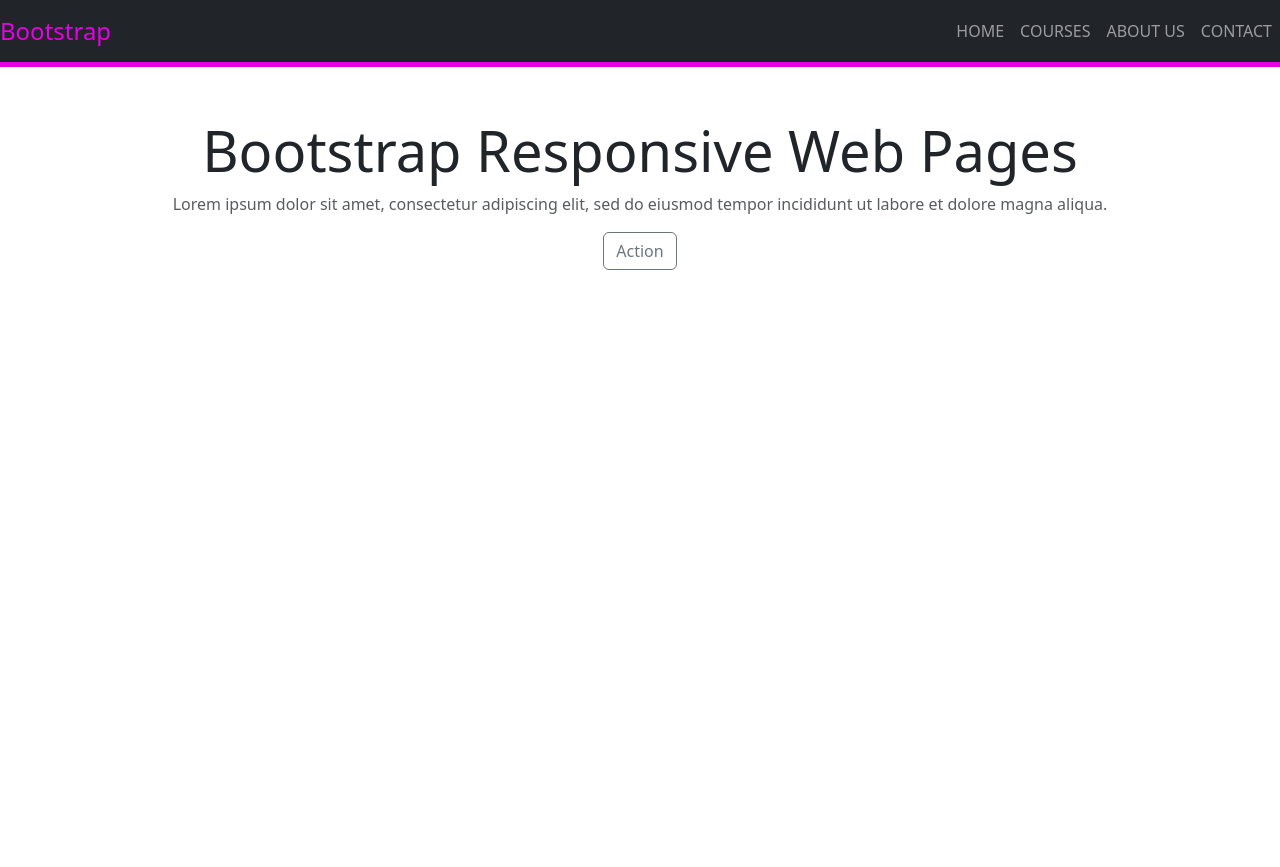
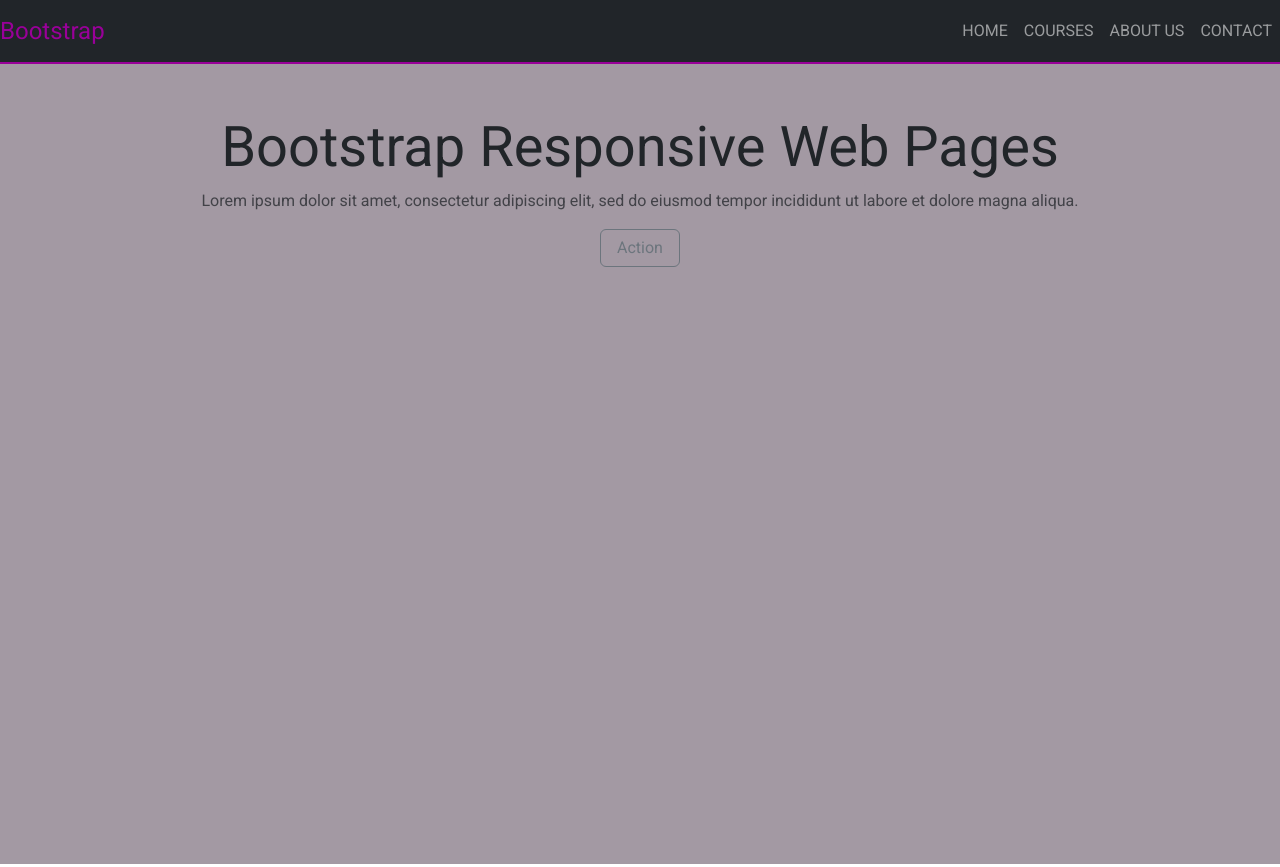
Before and after one commit to miguelfcaiado/frontend-development-course, a plain HTML site: page bootstrap-project/index.html in a window 1280 px wide. Drawn offline with nearby package versions, Linux system fonts and the light colour scheme.

Commit message:
Our css file 2

```diff
--- a/bootstrap-project/css/style.css
+++ b/bootstrap-project/css/style.css
@@ -1,9 +1,13 @@
+body{
+    font-family: "Roboto", sans-serif;
+}
+
 .navbar{
-    border-bottom: #e600e6 solid 5px;
+    border-bottom: #990099 solid 2px;
 }
 
 .navbar-brand{
-    color: #e600e6 !important;
+    color: #990099 !important;
     font-size: 24px;
 }
 
@@ -12,7 +16,7 @@
 }
 
 .nav-link:hover{
-    color: #e600e6 !important;
+    color: #990099 !important;
 }
 
 #header{
@@ -24,3 +28,16 @@
 h1{
     margin-top: 20px;
 }
+
+#header .overlay{
+    background-color: rgba(26, 0, 26, .4);
+    height: 100vh;
+}
+
+.btn-outline-secondary{
+    cursor: pointer;
+}
+
+.btn-outline-secondary:hover{
+    background-color: #990099;
+}
--- a/bootstrap-project/index.html
+++ b/bootstrap-project/index.html
@@ -4,8 +4,14 @@
     <meta charset="UTF-8">
     <meta name="viewport" content="width=device-width, initial-scale=1.0">
     <title>Bootstrap Projects</title>
+
+    <!-- Google Fonts -->
+    <link href="https://fonts.googleapis.com/css2?family=Roboto:ital@0;1&display=swap" rel="stylesheet">
+
     <!-- CDN CSS -->
     <link href="https://cdn.jsdelivr.net/npm/bootstrap@5.3.2/dist/css/bootstrap.min.css" rel="stylesheet" integrity="sha384-T3c6CoIi6uLrA9TneNEoa7RxnatzjcDSCmG1MXxSR1GAsXEV/Dwwykc2MPK8M2HN" crossorigin="anonymous">
+
+    <!-- Style Css -->
     <link rel="stylesheet" href="css/style.css">
 </head>
 <body>
@@ -41,7 +47,7 @@
                     <div class="col">
                         <h1 class="display-4" style="margin-top: 50px;">Bootstrap Responsive Web Pages</h1>
                         <p class="text-muted">Lorem ipsum dolor sit amet, consectetur adipiscing elit, sed do eiusmod tempor incididunt ut labore et dolore magna aliqua.</p>
-                        <button class="btn btn-outline-secondary" type="button" name="button">Action</button>
+                        <button class="btn btn-outline-secondary px-3" type="button" name="button">Action</button>
                     </div>
                 </div>
             </div>
```
